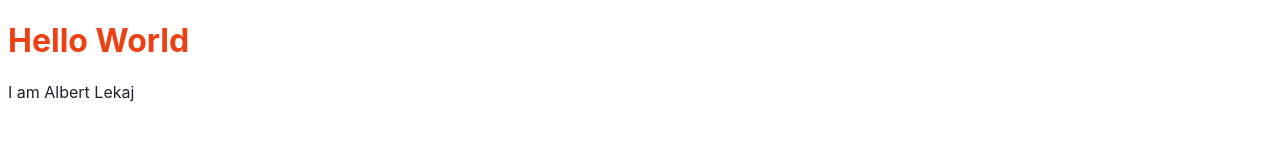
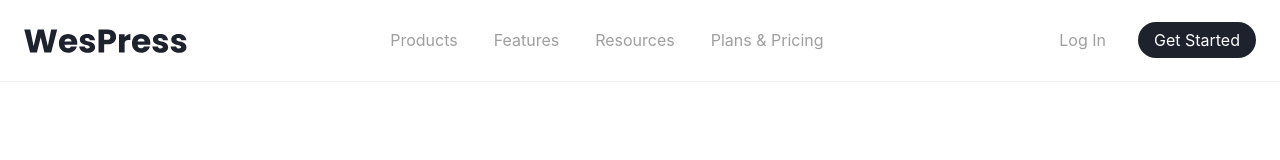
Before and after one commit to albertleka/wes.github.io, a plain HTML site: page index.html in a window 1280 px wide. Drawn offline with Linux system fonts and the light colour scheme.

Commit message:
Navigation added

```diff
--- a/index.html
+++ b/index.html
@@ -3,11 +3,23 @@
 <head>
 	<title>Wespress</title>
 	<link rel="stylesheet" href="style/css/style.css">
+	<link rel="stylesheet" href="style/css/reset.css">
 	<link rel="stylesheet" href="fonts/primary/poppins.css">
 	<link rel="stylesheet" href="fonts/secondary/inter.css">
 </head>
 <body">
-	<h1>Hello World</h1>
-	<p>I am Albert Lekaj</p>
+	<div class="navigation">
+		<img class="wespress-logo"src="images/wespress --logo.svg" alt="Wespress logo">
+		<nav class="navigation-links">
+			<a href="#products" class="navigation-link products">Products</a>
+			<a href="#features" class="navigation-link features">Features</a>
+			<a href="#resources" class="navigation-link resources">Resources</a>
+			<a href="#plans-pricing" class="navigation-link plans-pricing">Plans & Pricing</a>
+		</nav>
+		<ul class="side-ctas">
+			<li><a href="#login" class="login">Log In</a></li>
+			<li><a href="#get-started" class="get-started">Get Started</a></li>
+		</ul>
+	</div>
 </body>
 </html>
--- /dev/null
+++ b/style/css/reset.css
@@ -0,0 +1,48 @@
+/* http://meyerweb.com/eric/tools/css/reset/
+   v2.0 | 20110126
+   License: none (public domain)
+*/
+
+html, body, div, span, applet, object, iframe,
+h1, h2, h3, h4, h5, h6, p, blockquote, pre,
+a, abbr, acronym, address, big, cite, code,
+del, dfn, em, img, ins, kbd, q, s, samp,
+small, strike, strong, sub, sup, tt, var,
+b, u, i, center,
+dl, dt, dd, ol, ul, li,
+fieldset, form, label, legend,
+table, caption, tbody, tfoot, thead, tr, th, td,
+article, aside, canvas, details, embed,
+figure, figcaption, footer, header, hgroup,
+menu, nav, output, ruby, section, summary,
+time, mark, audio, video {
+	margin: 0;
+	padding: 0;
+	border: 0;
+	font-size: 100%;
+	font: inherit;
+	vertical-align: baseline;
+}
+/* HTML5 display-role reset for older browsers */
+article, aside, details, figcaption, figure,
+footer, header, hgroup, menu, nav, section {
+	display: block;
+}
+body {
+	line-height: 1;
+}
+ol, ul {
+	list-style: none;
+}
+blockquote, q {
+	quotes: none;
+}
+blockquote:before, blockquote:after,
+q:before, q:after {
+	content: '';
+	content: none;
+}
+table {
+	border-collapse: collapse;
+	border-spacing: 0;
+}
--- /dev/null
+++ b/style/package.json
@@ -0,0 +1,5 @@
+{
+  "dependencies": {
+    "poly-fluid-sizing": "^1.1.0"
+  }
+}
--- a/style/scss/style.scss
+++ b/style/scss/style.scss
@@ -1,11 +1,85 @@
 @import "variables.scss";
+@import '../node_modules/poly-fluid-sizing/poly-fluid-sizing';
 
-h1{
-    font-family: $primary;
-    color:$orange;
+.navigation{
+    display: flex;
+    flex-direction: row;
+    justify-content: space-between;
+    align-items: center;
+    margin-right: auto;
+    margin-left: auto;
+    padding-right: $base3;
+    padding-left: $base3;
+    max-width: 1440px;
+    max-height: 100px;
+    border-bottom: 1px solid $gray;
 }
 
-p{
-    font-family: $secondary;
-    color: $black;
+.wespress-logo{
+    height: $base3;
+    // @include poly-fluid-sizing("margin-right", ($xs: $base3, $xxxl: 200px));
 }
+
+.navigation-links{
+    margin-top: $base4;
+    margin-bottom: $base4;
+}
+
+a.navigation-link{
+    position: relative;
+    padding-top: 32px;
+    padding-bottom: 32px;
+    font-family: $primary;
+    font-size: $base2;
+    font-weight: $regular;
+    color: $dark-gray;
+    text-decoration: none;
+    margin-right: $base4;
+
+    &:hover{
+        color: $black;
+
+        &::before{
+            content: '';
+            position: absolute;
+            top: 0;
+            right: 0;
+            bottom: 1px;
+            left: 0;
+            border-bottom: 3px solid $orange;
+            z-index: 1;
+        }
+
+    }
+}
+
+.side-ctas{
+    display: flex;
+    flex-direction: row;
+}
+
+.side-ctas a{
+    font-family: $primary;
+    font-size: $base2;
+    font-weight: $regular;
+    text-decoration: none;
+}
+
+.login{
+    margin-right: $base2;
+    color: $dark-gray;
+    &:hover{
+        color: $black;
+    }
+}
+a.get-started{
+    margin-left: $base2;
+    color: white !important;
+    background-color: $black;
+    padding: $base1 $base2 $base1 $base2;
+    border-radius: 50px;
+
+    &:hover{
+        background-color: $orange;
+    }
+}
--- a/style/scss/variables.scss
+++ b/style/scss/variables.scss
@@ -1,6 +1,7 @@
 //Main Colors
 $white: #fff;
 $gray: #eee;
+$dark-gray: #9F9F9F;
 $black: #1D222D;
 $blue: #01779F;
 $orange: #ED4113;
```
Also changed, not shown: images/wespress --logo.svg (added), style/css/style.css, 2 other files.
